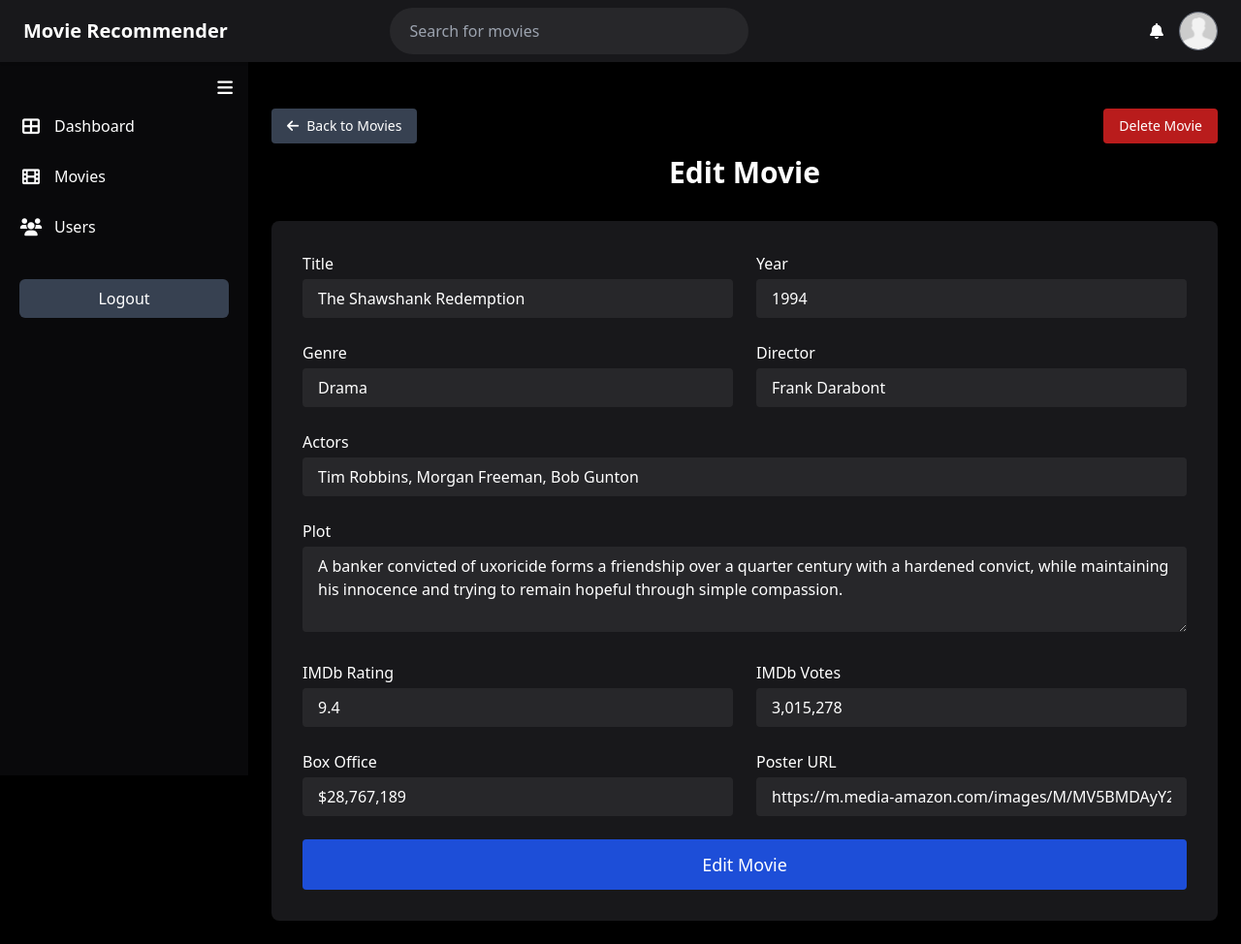
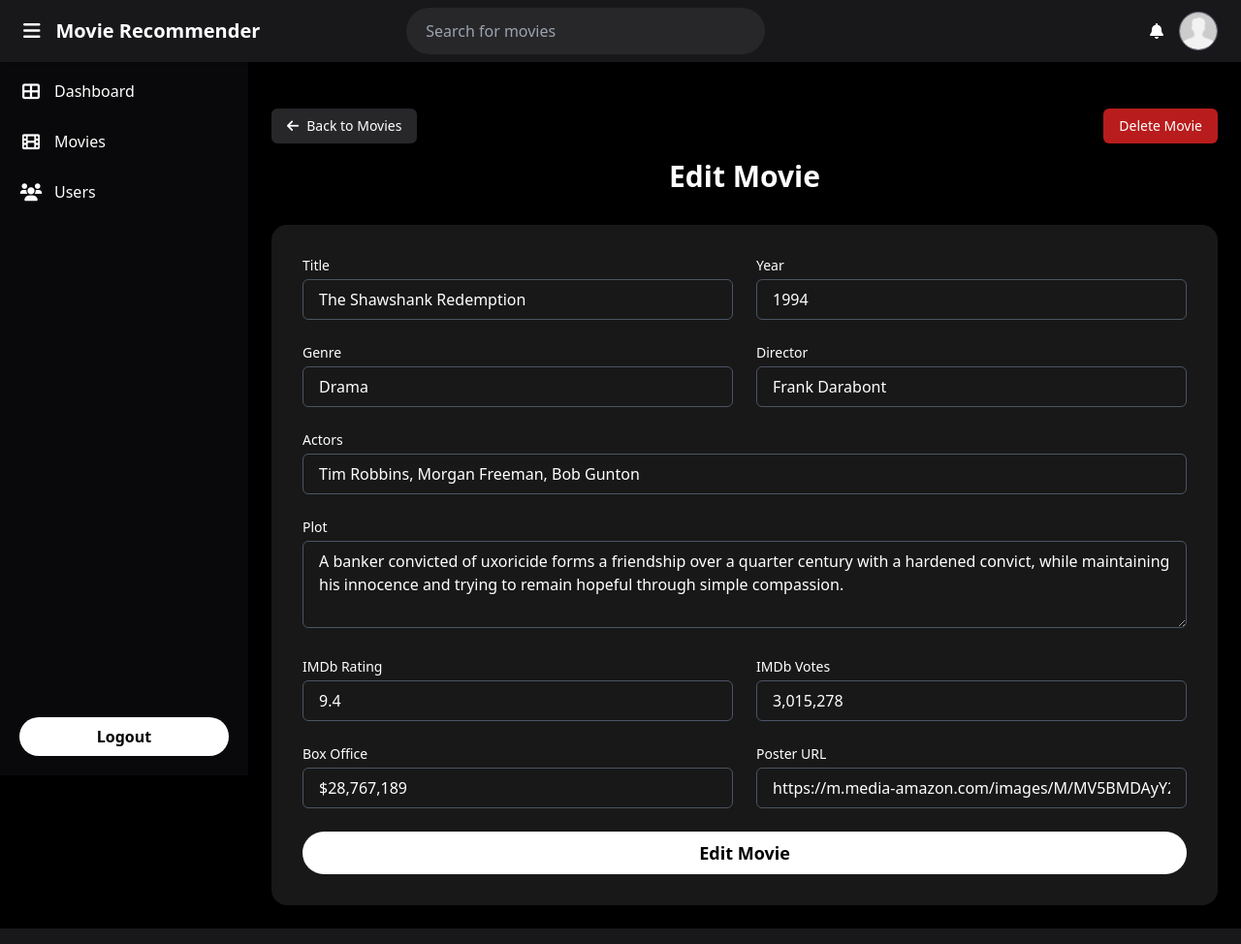
Before and after one commit to aniruddhabishwakarma/Movie-Recommender-System, a Django app: template movies/templates/custom_admin/edit_movie.html in a window 1280 px wide. Shown: the whole page at 97% size. Run offline with Django 5.2, Linux system fonts and the light colour scheme; the template is opened without the code that fills it: values that come from a table or form of the project are taken from there, others are empty; data comes from the database, SQL or seed files in the repository; both versions use the stored data as it was after the commit; some libraries are stand-ins or nearby versions.

Commit message:
change design

```diff
--- a/movies/templates/custom_admin/edit_movie.html
+++ b/movies/templates/custom_admin/edit_movie.html
@@ -3,76 +3,92 @@
 
 {% block content %}
 <div class="max-w-5xl mx-auto mt-6 text-white flex justify-between items-center">
-  <a href="{% url 'manage_movies' %}" class="inline-flex items-center gap-2 text-sm bg-gray-700 hover:bg-gray-600 px-4 py-2 rounded">
+  <a href="{% url 'manage_movies' %}"
+    class="inline-flex items-center gap-2 text-sm bg-zinc-800 hover:bg-zinc-700 px-4 py-2 rounded-md transition">
     <i class="fas fa-arrow-left"></i> Back to Movies
   </a>
 
-  <form method="POST" action="{% url 'delete_movie' movie.id %}" onsubmit="return confirm('Are you sure you want to delete this movie?');">
+  <form method="POST" action="{% url 'delete_movie' movie.id %}"
+    onsubmit="return confirm('Are you sure you want to delete this movie?');">
     {% csrf_token %}
-    <button type="submit" class="text-sm bg-red-700 hover:bg-red-600 px-4 py-2 rounded">
+    <button type="submit" class="text-sm bg-red-700 hover:bg-red-600 px-4 py-2 rounded-md transition">
       Delete Movie
     </button>
   </form>
 </div>
 
-<div class="max-w-5xl mx-auto mt-3 text-white">
-  <h1 class="text-3xl font-bold mb-8 text-center">Edit Movie</h1>
+<div class="max-w-5xl mx-auto mt-4 text-white">
+  <h1 class="text-3xl font-bold text-center mb-8">Edit Movie</h1>
 
-  <form method="POST" action="" class="grid grid-cols-1 md:grid-cols-2 gap-6 bg-zinc-900 p-8 rounded-lg shadow">
+  <form method="POST" action="" class="grid grid-cols-1 md:grid-cols-2 gap-6 p-8 rounded-2xl shadow-xl"
+    style="background-color: #181818;">
     {% csrf_token %}
 
     <div>
-      <label class="block mb-1">Title</label>
-      <input type="text" name="title" value="{{ movie.title }}" class="w-full px-4 py-2 bg-zinc-800 rounded outline-none" />
+      <label class="block text-sm mb-1">Title</label>
+      <input type="text" name="title" value="{{ movie.title }}"
+        class="w-full px-4 py-2 border border-gray-600 rounded-md bg-transparent text-white placeholder:text-gray-400 focus:outline-none focus:ring-2 focus:ring-blue-500" />
     </div>
 
     <div>
-      <label class="block mb-1">Year</label>
-      <input type="text" name="year" value="{{ movie.year }}" class="w-full px-4 py-2 bg-zinc-800 rounded outline-none" />
+      <label class="block text-sm mb-1">Year</label>
+      <input type="text" name="year" value="{{ movie.year }}"
+        class="w-full px-4 py-2 border border-gray-600 rounded-md bg-transparent text-white placeholder:text-gray-400 focus:outline-none focus:ring-2 focus:ring-blue-500" />
     </div>
 
     <div>
-      <label class="block mb-1">Genre</label>
-      <input type="text" name="genre" value="{{ movie.genre }}" class="w-full px-4 py-2 bg-zinc-800 rounded outline-none" />
+      <label class="block text-sm mb-1">Genre</label>
+      <input type="text" name="genre" value="{{ movie.genre }}"
+        class="w-full px-4 py-2 border border-gray-600 rounded-md bg-transparent text-white placeholder:text-gray-400 focus:outline-none focus:ring-2 focus:ring-blue-500" />
     </div>
 
     <div>
-      <label class="block mb-1">Director</label>
-      <input type="text" name="director" value="{{ movie.director }}" class="w-full px-4 py-2 bg-zinc-800 rounded outline-none" />
+      <label class="block text-sm mb-1">Director</label>
+      <input type="text" name="director" value="{{ movie.director }}"
+        class="w-full px-4 py-2 border border-gray-600 rounded-md bg-transparent text-white placeholder:text-gray-400 focus:outline-none focus:ring-2 focus:ring-blue-500" />
     </div>
 
     <div class="md:col-span-2">
-      <label class="block mb-1">Actors</label>
-      <input type="text" name="actors" value="{{ movie.actors }}" class="w-full px-4 py-2 bg-zinc-800 rounded outline-none" />
+      <label class="block text-sm mb-1">Actors</label>
+      <input type="text" name="actors" value="{{ movie.actors }}"
+        class="w-full px-4 py-2 border border-gray-600 rounded-md bg-transparent text-white placeholder:text-gray-400 focus:outline-none focus:ring-2 focus:ring-blue-500" />
     </div>
 
     <div class="md:col-span-2">
-      <label class="block mb-1">Plot</label>
-      <textarea name="plot" rows="3" class="w-full px-4 py-2 bg-zinc-800 rounded outline-none">{{ movie.plot }}</textarea>
+      <label class="block text-sm mb-1">Plot</label>
+      <textarea name="plot" rows="3"
+        class="w-full px-4 py-2 border border-gray-600 rounded-md bg-transparent text-white placeholder:text-gray-400 focus:outline-none focus:ring-2 focus:ring-blue-500">{{ movie.plot }}</textarea>
     </div>
 
     <div>
-      <label class="block mb-1">IMDb Rating</label>
-      <input type="text" name="imdb_rating" value="{{ movie.imdb_rating }}" class="w-full px-4 py-2 bg-zinc-800 rounded outline-none" />
+      <label class="block text-sm mb-1">IMDb Rating</label>
+      <input type="text" name="imdb_rating" value="{{ movie.imdb_rating }}"
+        class="w-full px-4 py-2 border border-gray-600 rounded-md bg-transparent text-white placeholder:text-gray-400 focus:outline-none focus:ring-2 focus:ring-blue-500" />
     </div>
 
     <div>
-      <label class="block mb-1">IMDb Votes</label>
-      <input type="text" name="imdb_votes" value="{{ movie.imdb_votes }}" class="w-full px-4 py-2 bg-zinc-800 rounded outline-none" />
+      <label class="block text-sm mb-1">IMDb Votes</label>
+      <input type="text" name="imdb_votes" value="{{ movie.imdb_votes }}"
+        class="w-full px-4 py-2 border border-gray-600 rounded-md bg-transparent text-white placeholder:text-gray-400 focus:outline-none focus:ring-2 focus:ring-blue-500" />
     </div>
 
     <div>
-      <label class="block mb-1">Box Office</label>
-      <input type="text" name="box_office" value="{{ movie.box_office }}" class="w-full px-4 py-2 bg-zinc-800 rounded outline-none" />
+      <label class="block text-sm mb-1">Box Office</label>
+      <input type="text" name="box_office" value="{{ movie.box_office }}"
+        class="w-full px-4 py-2 border border-gray-600 rounded-md bg-transparent text-white placeholder:text-gray-400 focus:outline-none focus:ring-2 focus:ring-blue-500" />
     </div>
 
     <div>
-      <label class="block mb-1">Poster URL</label>
-      <input type="text" name="poster_url" value="{{ movie.poster_url }}" class="w-full px-4 py-2 bg-zinc-800 rounded outline-none" />
+      <label class="block text-sm mb-1">Poster URL</label>
+      <input type="text" name="poster_url" value="{{ movie.poster_url }}"
+        class="w-full px-4 py-2 border border-gray-600 rounded-md bg-transparent text-white placeholder:text-gray-400 focus:outline-none focus:ring-2 focus:ring-blue-500" />
     </div>
 
     <div class="md:col-span-2">
-      <button type="submit" class="w-full py-3 bg-blue-700 hover:bg-blue-600 rounded text-lg font-medium">Edit Movie</button>
+      <button type="submit"
+        class="w-full py-2 rounded-full bg-white text-black font-semibold hover:opacity-90 transition text-lg">
+        Edit Movie
+      </button>
     </div>
   </form>
 </div>
--- a/movies/templates/custom_admin/navbar.html
+++ b/movies/templates/custom_admin/navbar.html
@@ -1,14 +1,21 @@
 {% load static %}
 <!-- templates/custom_admin/navbar.html -->
 <nav class="fixed top-0 left-0 right-0 z-50 h-16 bg-zinc-900 flex items-center justify-between px-6 shadow">
-  <div class="text-xl font-semibold">Movie Recommender</div>
+  <!-- Left: Hamburger + Title -->
+  <div class="flex items-center gap-4">
+    <button onclick="toggleSidebar()" class="text-white text-xl">
+      <i class="fas fa-bars"></i>
+    </button>
+    <div class="text-xl font-semibold">Movie Recommender</div>
+  </div>
 
+  <!-- Middle: Search -->
   <form method="GET" action="#" class="hidden md:flex w-1/2">
     <input type="text" name="q" placeholder="Search for movies"
-  class="w-[60%] px-5 py-3 rounded-full bg-zinc-800 text-white focus:outline-none placeholder:text-gray-400" />
-
+      class="w-[60%] px-5 py-3 rounded-full bg-zinc-800 text-white focus:outline-none placeholder:text-gray-400" />
   </form>
 
+  <!-- Right: Notifications & Profile -->
   <div class="flex items-center gap-4">
     <button class="text-white"><i class="fa fa-bell"></i></button>
     <img src="{% static 'default.jpg' %}" alt="Profile" class="w-10 h-10 rounded-full border border-gray-500" />
--- a/movies/templates/custom_admin/sidebar.html
+++ b/movies/templates/custom_admin/sidebar.html
@@ -1,13 +1,9 @@
-<aside id="sidebar" class="bg-zinc-950 w-64 h-[calc(100vh-4rem)] sticky top-16 overflow-y-auto transition-all duration-300 text-white">
-  <!-- Hamburger -->
-  <div class="flex justify-end px-4 py-3">
-    <button onclick="toggleSidebar()" class="text-white text-lg">
-      <i class="fas fa-bars"></i>
-    </button>
-  </div>
+<aside id="sidebar"
+  class="bg-zinc-950 w-64 h-[calc(100vh-4rem)] sticky top-16 overflow-hidden transition-all duration-300 text-white flex flex-col justify-between">
 
-  <!-- Navigation -->
-  <ul class="space-y-6 px-5" id="sidebar-menu">
+  <!-- Top: Navigation -->
+  <div>
+    <ul class="space-y-6 px-5 mt-4" id="sidebar-menu">
       <li>
         <a href="{% url 'admin_dashboard' %}" class="flex items-center gap-3">
           <i class="fa fa-th-large text-lg w-6 text-center"></i>
@@ -27,11 +23,13 @@
         </a>
       </li>
     </ul>
+  </div>
 
-  <!-- Logout -->
-  <form method="POST" action="{% url 'admin_logout' %}" class="px-5 mt-10">
+  <!-- Bottom: Styled Logout Button -->
+  <form method="POST" action="{% url 'admin_logout' %}" class="px-5 mb-5">
     {% csrf_token %}
-    <button class="sidebar-logout bg-gray-700 px-4 py-2 rounded-md w-full text-center">
+    <button
+      class="sidebar-logout w-full py-2 rounded-full bg-white text-black font-semibold hover:opacity-90 transition">
       <span class="sidebar-label">Logout</span>
       <i class="fas fa-sign-out-alt w-full text-center block sidebar-icon-only hidden"></i>
     </button>
```
Also changed, not shown: movies/templates/custom_admin/add_movie.html (+41 -25 lines), movies/templates/custom_admin/dashboard.html (+21 -15 lines), movies/templates/custom_admin/login.html (+17 -16 lines), movies/templates/custom_admin/movies.html (+34 -15 lines), db.sqlite3. Lines whose indentation alone changed are shown as unchanged.
